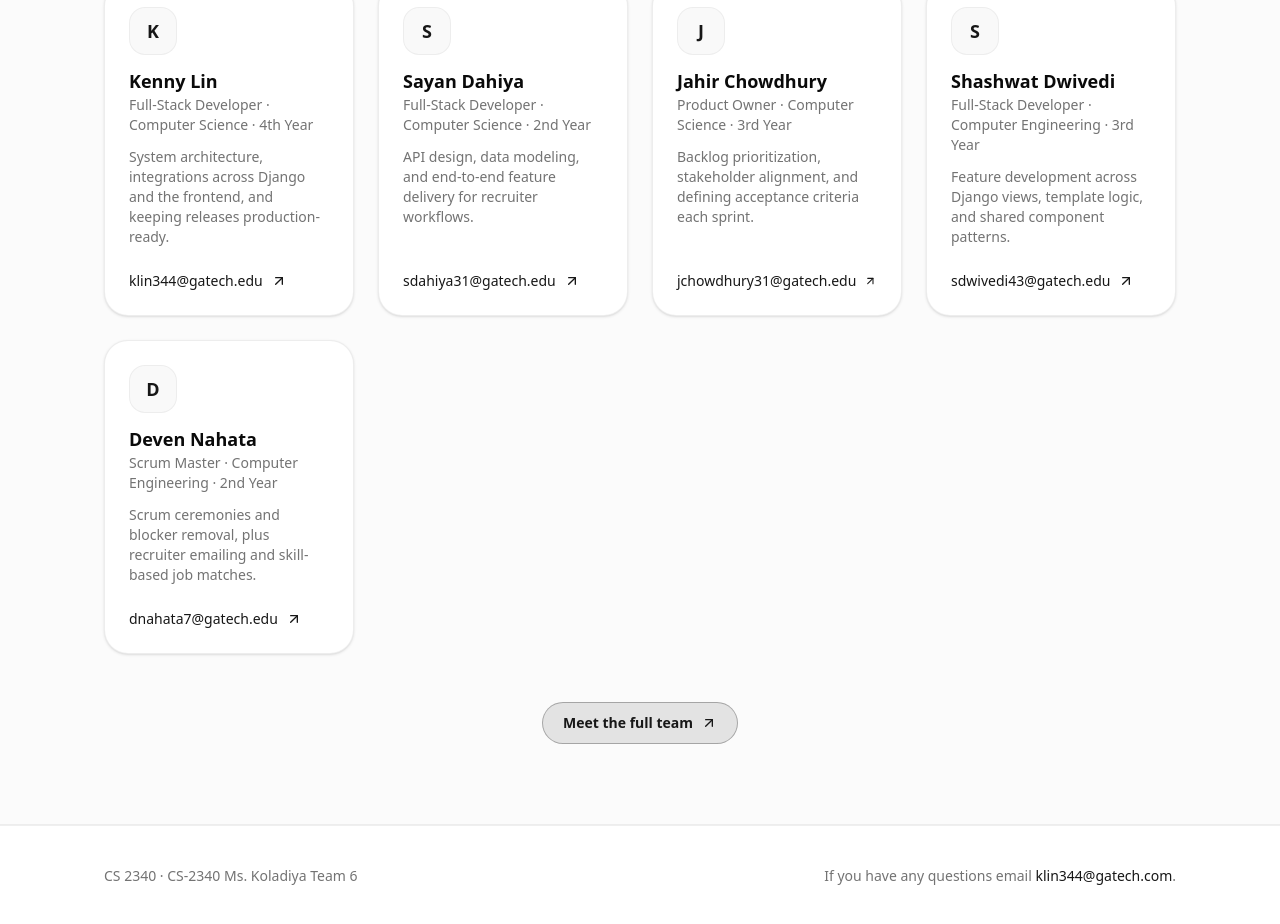
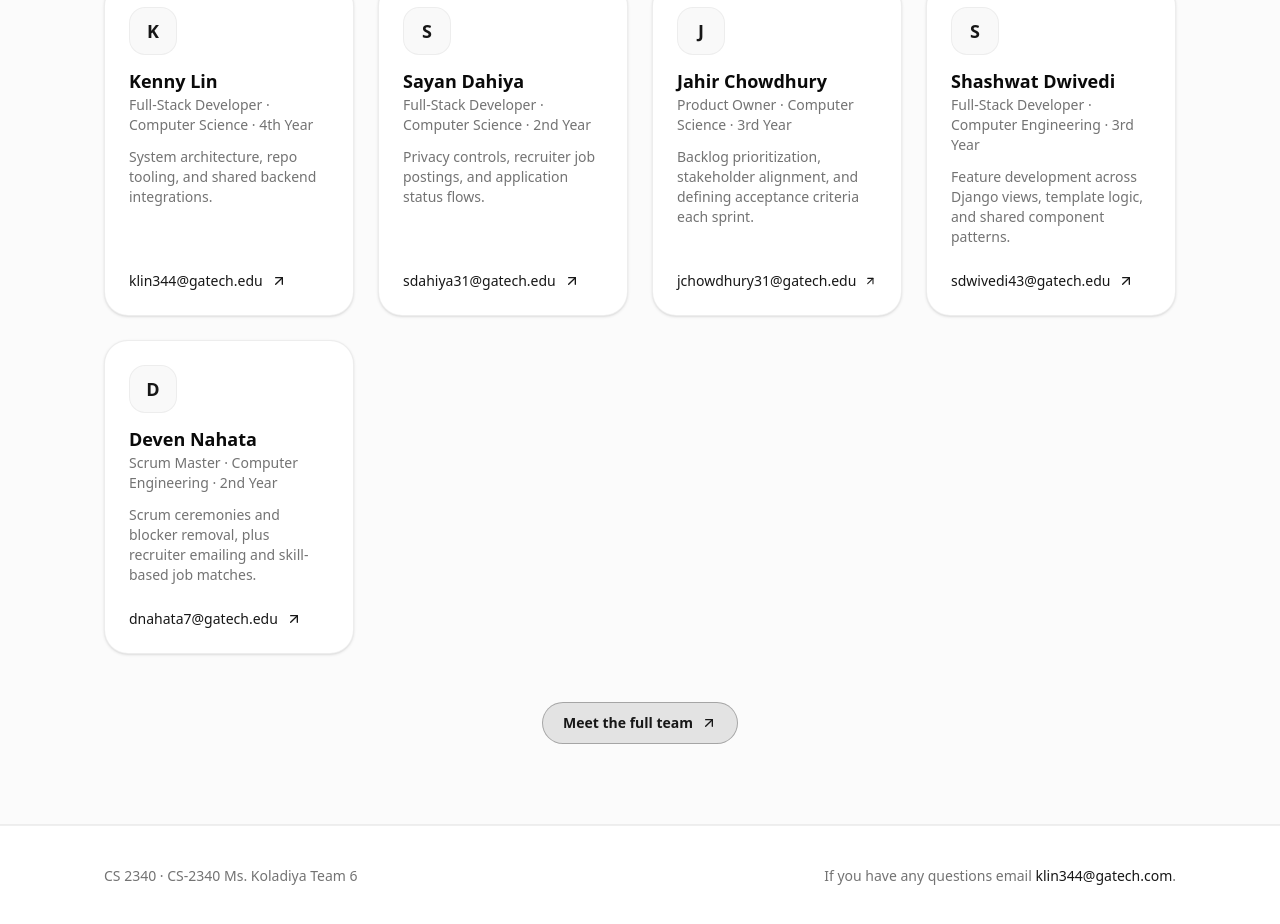
Before and after one commit to KennyKeni/CS-2340-Team-6-Team-Website, a React (Vite) app: page / in a window 1280 px wide. Shown: the part 2727-3651 px from the top of the page. Built offline with nearby package versions, Linux system fonts and the light colour scheme.

Commit message:
new bios

```diff
--- a/src/data/team.ts
+++ b/src/data/team.ts
@@ -12,13 +12,19 @@ export const teamMembers: TeamMember[] = [
     name: "Kenny Lin",
     role: "Full-Stack Developer · Computer Science · 4th Year",
     email: "klin344@gatech.edu",
-    focus: "System architecture, integrations across Django and the frontend, and keeping releases production-ready.",
+    focus: "System architecture, repo tooling, and shared backend integrations.",
+    bio: "I'm Kenny, a fourth-year Computer Science major from New York. I like working on software projects at scale and have dabbled in multiple fields from full stack to machine learning. I have experience in Next.js, NestJS, FastAPI, and Go, and I'm currently building several projects with those stacks.",
+    contributions:
+      "On the team I work as the full stack developer and have worked on setting up the project's repository as well as various features such as the database models, to allow applicants and various backend APIs. I also worked on the administrator features and have touched upon multiple other user stories for bug fixes and small tweaks as well as helping merge a large majority of the pull requests.",
   },
   {
     name: "Sayan Dahiya",
     role: "Full-Stack Developer · Computer Science · 2nd Year",
     email: "sdahiya31@gatech.edu",
-    focus: "API design, data modeling, and end-to-end feature delivery for recruiter workflows.",
+    focus: "Privacy controls, recruiter job postings, and application status flows.",
+    bio: "I’m Sayan Dahiya, a second-year Computer Science major from India. I focus on building software that balances performance, design, and functionality, and I enjoy turning complex requirements into clear solutions. My background includes UI design and database-driven applications for desktop and mobile, and I’m currently expanding into web development. I’m especially interested in combining low-latency systems with aesthetically pleasing UI.",
+    contributions:
+      "On the team, I work as a full-stack developer and I have worked on the privacy settings feature on a job seeker's profile that they can toggle to change what they want to show to recruiters. I've also worked on allowing recruiters to make job postings on the site that they use to make job seekers aware of new offers and openings as well as help job seekers track the status of their application from start to finish throughout the stages so they are aware of how close they are to getting a job or what they should be expecting next in their application process.",
   },
   {
     name: "Jahir Chowdhury",
```
